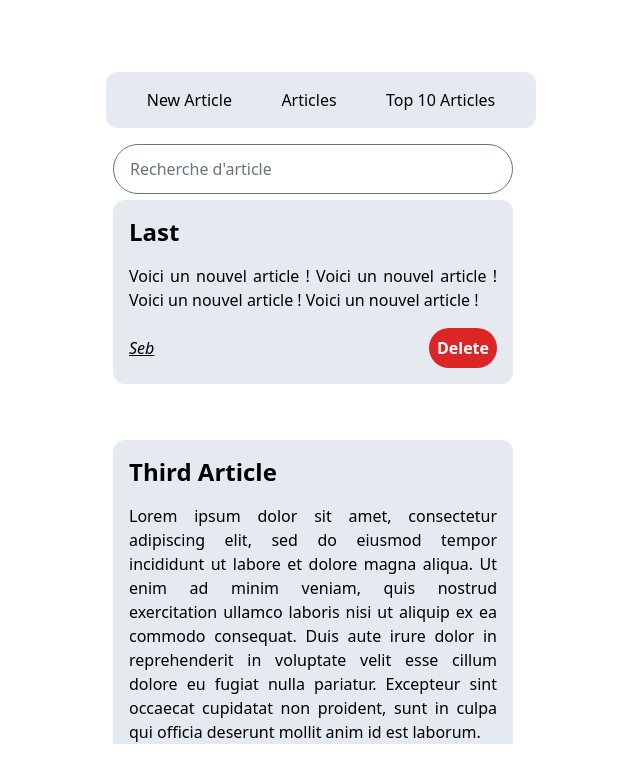
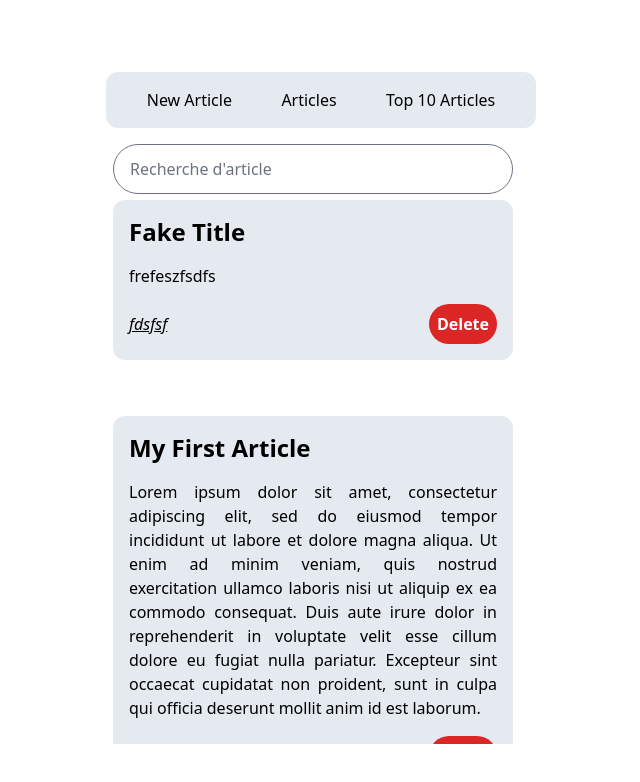
Before and after one commit to SebastienLeonce/simple-angular-app, an Angular app: page / in a window 1280 px wide. Shown: the top 782 px of the page, without its empty margins (319-959 px from the left). Built offline with nearby package versions, Linux system fonts and the light colour scheme; data requests are answered from the project's data file.

Commit message:
sort by Date

```diff
--- a/db.json
+++ b/db.json
@@ -1,30 +1,35 @@
 {
   "articles": [
     {
+      "date": "2022-05-18T18:42:25.799Z",
       "title": "My First Article",
       "content": "Lorem ipsum dolor sit amet, consectetur adipiscing elit, sed do eiusmod tempor incididunt ut labore et dolore magna aliqua. Ut enim ad minim veniam, quis nostrud exercitation ullamco laboris nisi ut aliquip ex ea commodo consequat. Duis aute irure dolor in reprehenderit in voluptate velit esse cillum dolore eu fugiat nulla pariatur. Excepteur sint occaecat cupidatat non proident, sunt in culpa qui officia deserunt mollit anim id est laborum.",
       "author": "John Doe",
       "id": 1
     },
     {
+      "date": "2022-05-18T18:42:25.799Z",
       "title": "Second Article",
       "content": "Lorem ipsum dolor sit amet, consectetur adipiscing elit, sed do eiusmod tempor incididunt ut labore et dolore magna aliqua. Ut enim ad minim veniam, quis nostrud exercitation ullamco laboris nisi ut aliquip ex ea commodo consequat. Duis aute irure dolor in reprehenderit in voluptate velit esse cillum dolore eu fugiat nulla pariatur. Excepteur sint occaecat cupidatat non proident, sunt in culpa qui officia deserunt mollit anim id est laborum.",
       "author": "John Doe",
       "id": 2
     },
     {
+      "date": "2022-05-18T18:42:25.799Z",
       "title": "Third Article",
       "content": "Lorem ipsum dolor sit amet, consectetur adipiscing elit, sed do eiusmod tempor incididunt ut labore et dolore magna aliqua. Ut enim ad minim veniam, quis nostrud exercitation ullamco laboris nisi ut aliquip ex ea commodo consequat. Duis aute irure dolor in reprehenderit in voluptate velit esse cillum dolore eu fugiat nulla pariatur. Excepteur sint occaecat cupidatat non proident, sunt in culpa qui officia deserunt mollit anim id est laborum.",
       "author": "John Doe",
       "id": 3
     },
     {
+      "date": "2022-05-18T18:42:25.799Z",
       "title": "Fake Title",
       "content": "Voici un nouvel article !  Voici un nouvel article ! Voici un nouvel article ! Voici un nouvel article ! ",
       "author": "Seb",
       "id": 4
     },
     {
+      "date": "2022-05-18T18:42:25.799Z",
       "title": "My First Article",
       "content": "Lorem ipsum dolor sit amet, consectetur adipiscing elit, sed do eiusmod tempor incididunt ut labore et dolore magna aliqua. Ut enim ad minim veniam, quis nostrud exercitation ullamco laboris nisi ut aliquip ex ea commodo consequat. Duis aute irure dolor in reprehenderit in voluptate velit esse cillum dolore eu fugiat nulla pariatur. Excepteur sint occaecat cupidatat non proident, sunt in culpa qui officia deserunt mollit anim id est laborum.",
       "author": "John Doe",
@@ -37,40 +42,53 @@
       "id": 6
     },
     {
+      "date": "2022-05-18T18:42:25.799Z",
       "title": "Third Article",
       "content": "Lorem ipsum dolor sit amet, consectetur adipiscing elit, sed do eiusmod tempor incididunt ut labore et dolore magna aliqua. Ut enim ad minim veniam, quis nostrud exercitation ullamco laboris nisi ut aliquip ex ea commodo consequat. Duis aute irure dolor in reprehenderit in voluptate velit esse cillum dolore eu fugiat nulla pariatur. Excepteur sint occaecat cupidatat non proident, sunt in culpa qui officia deserunt mollit anim id est laborum.",
       "author": "John Doe",
       "id": 7
     },
     {
+      "date": "2022-05-18T18:42:25.799Z",
       "title": "Fake Title",
       "content": "Voici un nouvel article !  Voici un nouvel article ! Voici un nouvel article ! Voici un nouvel article ! ",
       "author": "Seb",
       "id": 8
     },
     {
-      "title": "My First Article",
-      "content": "Lorem ipsum dolor sit amet, consectetur adipiscing elit, sed do eiusmod tempor incididunt ut labore et dolore magna aliqua. Ut enim ad minim veniam, quis nostrud exercitation ullamco laboris nisi ut aliquip ex ea commodo consequat. Duis aute irure dolor in reprehenderit in voluptate velit esse cillum dolore eu fugiat nulla pariatur. Excepteur sint occaecat cupidatat non proident, sunt in culpa qui officia deserunt mollit anim id est laborum.",
-      "author": "John Doe",
-      "id": 9
-    },
-    {
+      "date": "2022-05-18T18:42:25.799Z",
       "title": "Second Article",
       "content": "Lorem ipsum dolor sit amet, consectetur adipiscing elit, sed do eiusmod tempor incididunt ut labore et dolore magna aliqua. Ut enim ad minim veniam, quis nostrud exercitation ullamco laboris nisi ut aliquip ex ea commodo consequat. Duis aute irure dolor in reprehenderit in voluptate velit esse cillum dolore eu fugiat nulla pariatur. Excepteur sint occaecat cupidatat non proident, sunt in culpa qui officia deserunt mollit anim id est laborum.",
       "author": "John Doe",
       "id": 10
     },
     {
+      "date": "2022-05-18T18:42:25.799Z",
       "title": "Third Article",
       "content": "Lorem ipsum dolor sit amet, consectetur adipiscing elit, sed do eiusmod tempor incididunt ut labore et dolore magna aliqua. Ut enim ad minim veniam, quis nostrud exercitation ullamco laboris nisi ut aliquip ex ea commodo consequat. Duis aute irure dolor in reprehenderit in voluptate velit esse cillum dolore eu fugiat nulla pariatur. Excepteur sint occaecat cupidatat non proident, sunt in culpa qui officia deserunt mollit anim id est laborum.",
       "author": "John Doe",
       "id": 11
     },
     {
+      "date": "2022-05-18T18:42:25.799Z",
       "title": "Last",
       "content": "Voici un nouvel article !  Voici un nouvel article ! Voici un nouvel article ! Voici un nouvel article ! ",
       "author": "Seb",
       "id": 12
+    },
+    {
+      "date": "2022-05-18T18:42:25.799Z",
+      "title": "Fake Title",
+      "content": "erzerzerzer",
+      "author": "rezrzrze",
+      "id": 13
+    },
+    {
+      "date": "2022-05-18T18:49:17.007Z",
+      "title": "Fake Title",
+      "content": "frefeszfsdfs",
+      "author": "fdsfsf",
+      "id": 14
     }
   ],
   "authors": [
--- a/src/app/article-detail/article-detail.component.ts
+++ b/src/app/article-detail/article-detail.component.ts
@@ -15,7 +15,8 @@ export class ArticleDetailComponent implements OnInit {
     title: "",
     content: "",
     author: "",
-    id: 0
+    id: 0,
+    date: new Date()
   };
 
   constructor(private route: ActivatedRoute, private router: Router, private articleService: ArticleService) {
--- a/src/app/article.service.ts
+++ b/src/app/article.service.ts
@@ -13,11 +13,11 @@ export class ArticleService {
 
 
   public getArticles(): Observable<Article[]> {
-    return this.http.get<Article[]>("http://localhost:3000/articles?_sort=id&_order=desc");
+    return this.http.get<Article[]>("http://localhost:3000/articles?_sort=date&_order=desc");
   }
 
   public getTopArticles(): Observable<Article[]> {
-    return this.http.get<Article[]>("http://localhost:3000/articles?_sort=id&_order=desc&_page=1");
+    return this.http.get<Article[]>("http://localhost:3000/articles?_sort=date&_order=desc&_page=1");
   }
 
   public getArticle(id: number): Observable<Article> {
@@ -29,6 +29,11 @@ export class ArticleService {
   }
 
   public addArticle(article: ArticleCreation): Observable<Article> {
-    return this.http.post<Article>("http://localhost:3000/articles", article);
+    const body = {
+      date: new Date(),
+      ...article
+    };
+
+    return this.http.post<Article>("http://localhost:3000/articles", body);
   }
 }
--- a/src/app/models/Article.ts
+++ b/src/app/models/Article.ts
@@ -3,6 +3,7 @@ export interface Article {
     content: string;
     author: string;
     id: number;
+    date: Date;
 }
 
-export type ArticleCreation = Omit<Article, "id">;
+export type ArticleCreation = Omit<Article, "id" | "date">;
```
